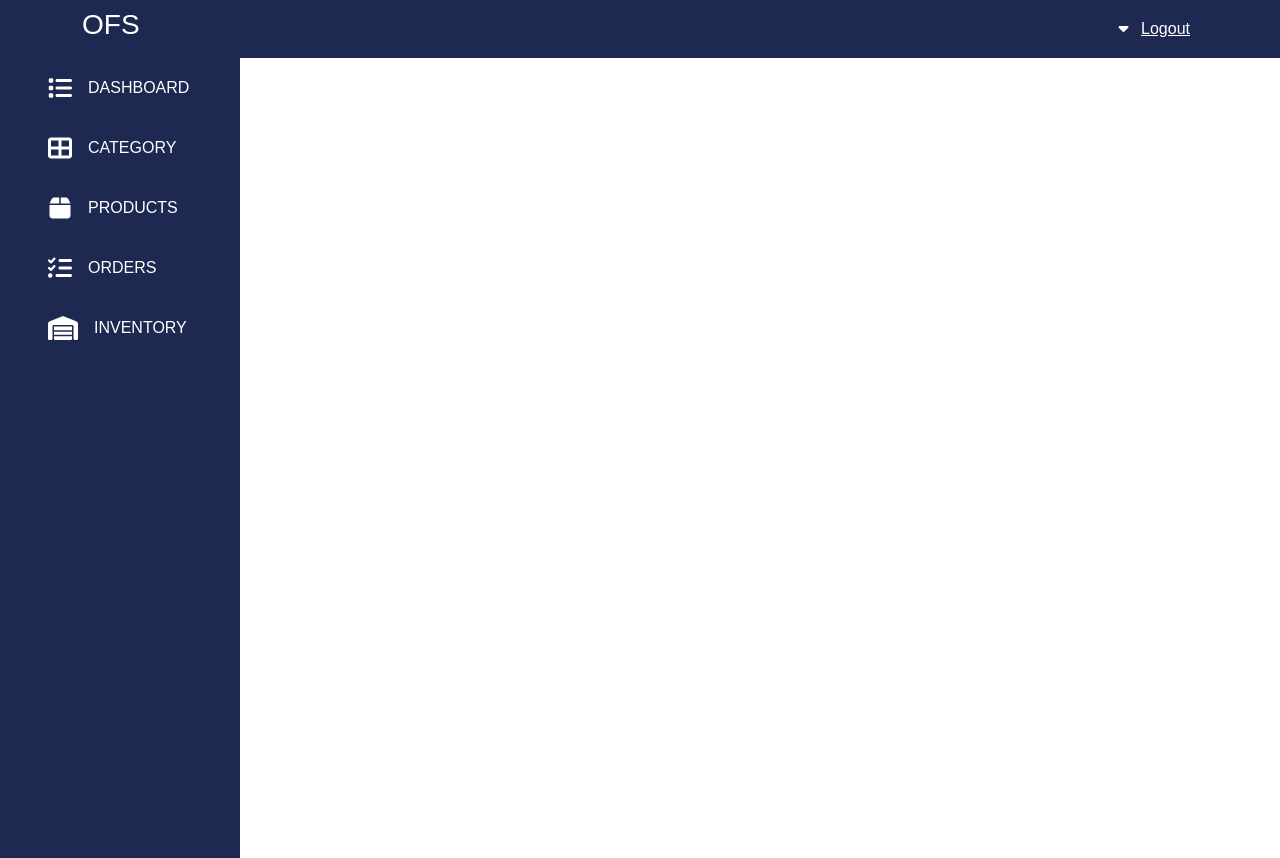
After one commit to luz-zu/Order-Forecasting-System, a Django app: page /orders in a window 1280 px wide. The commit adds this page. Run offline with Django 4.2, Linux system fonts and the light colour scheme; parts of the project's set-up code (start-up, migrations or seed data) failed here and were passed over; some libraries are stand-ins or nearby versions.

Commit message:
Order page added

```diff
--- a/app_ofs/forms.py
+++ b/app_ofs/forms.py
@@ -1,4 +1,5 @@
 from django import forms
+from .models import category
 from django.contrib.auth.forms import UserCreationForm
 from django.contrib.auth import get_user_model
 
@@ -9,3 +10,8 @@ class RegisterForm(UserCreationForm):
         model = get_user_model()
         fields = ['first_name', 'last_name', 'username', 'email', 'password1', 'password2']
         # fields = '__all__' # to display all the fields on the dom.
+
+class CategoryForm(forms.ModelForm):
+    class Meta:
+        model = category
+        fields = ['category_id', 'category']
--- a/app_ofs/models.py
+++ b/app_ofs/models.py
@@ -5,3 +5,7 @@ from django.contrib.auth.models import AbstractUser
 class CustomUser(AbstractUser):
     dob = models.DateField(null=True, blank=True)
     phone_number = models.CharField(max_length=15, blank=True)
+
+class category(models.Model):
+    category_id = models.CharField(max_length=100)
+    category = models.CharField(max_length=100)
--- a/app_ofs/urls.py
+++ b/app_ofs/urls.py
@@ -9,6 +9,7 @@ urlpatterns = [
     path('logout/', views.logout_view, name='logout'),
     path('category' , views.category, name = 'category'),
     path('products' , views.products, name = 'products'),
-    path('addnewproduct', views.addnewproduct, name = 'addnewproduct')
+    path('addnewproduct', views.addnewproduct, name = 'addnewproduct'),
+    path('orders', views.orders, name = 'orders')
 
 ]
--- a/app_ofs/views.py
+++ b/app_ofs/views.py
@@ -59,3 +59,6 @@ def products(request):
 
 def addnewproduct(request):
     return render (request, 'products/addnew-product.html')
+
+def orders(request):
+    return render(request, 'orders.html')
--- a/templates/components/sidebar.html
+++ b/templates/components/sidebar.html
@@ -22,7 +22,7 @@
     </li>
 
     <li>
-      <a href="">
+      <a href="{%url 'orders' %}">
         <span class="icon"><i class="fa-solid fa-list-check"></i></span>
         <span class="text">Orders</span>
 
--- /dev/null
+++ b/templates/orders.html
@@ -0,0 +1,20 @@
+{%extends "base.html" %}
+
+{% block title %} Dashboard {% endblock %}
+{% block content %}
+<nav>
+    {%include "components/navbar.html" %}
+</nav>
+<div>
+    {%include "components/sidebar.html" %}
+</div>
+
+
+<div class="container pt-3">
+
+
+
+
+  </div>
+
+{% endblock %}
```
